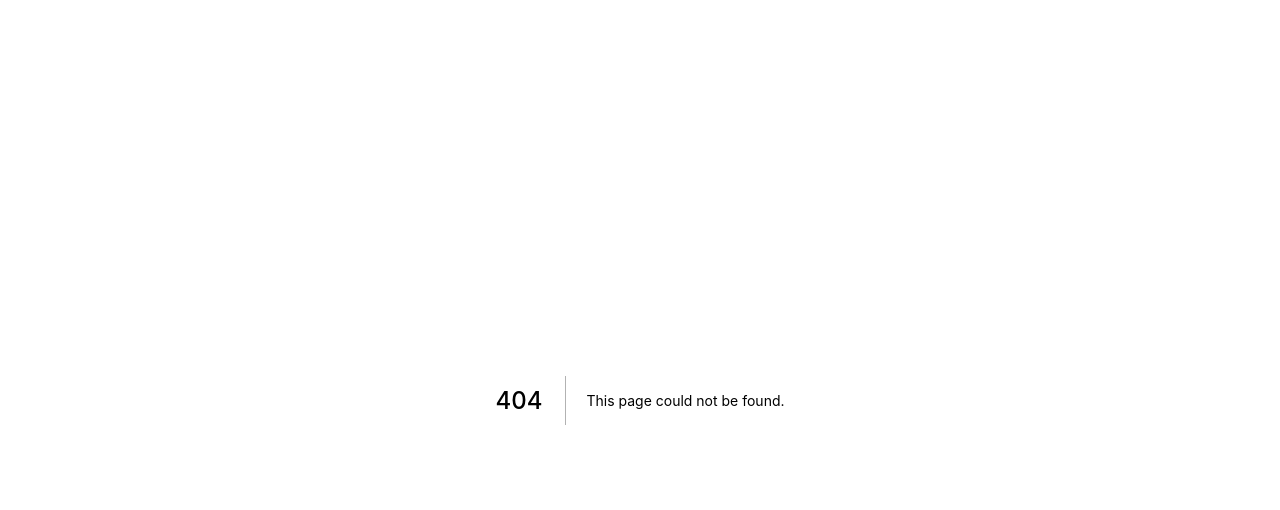
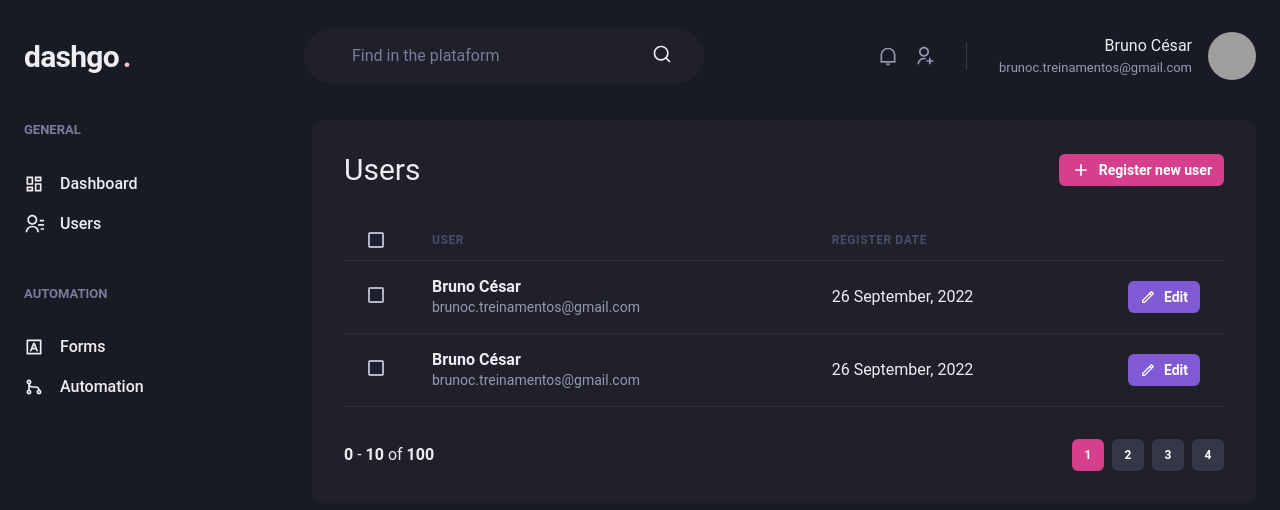
Before and after one commit to brunocesarr/dashgo, a Next.js app: page /users in a window 1280 px wide. Before the commit this address had no page. Shown: the top 510 px of the page. Built offline with nearby package versions, Linux system fonts and the light colour scheme; grey boxes are pictures that could not be loaded.

Commit message:
#feat: Implements user control

```diff
--- /dev/null
+++ b/src/components/Pagination.tsx
@@ -0,0 +1,49 @@
+import { Box, Button, Stack } from '@chakra-ui/react';
+
+export function Pagination() {
+  return (
+    <Stack direction="row" mt="8" justify="space-between" align="center">
+      <Box>
+        <b>0</b> - <b>10</b> of <b>100</b>
+      </Box>
+      <Stack direction="row" spacing="2">
+        <Button
+          size="sm"
+          fontSize="xs"
+          width="4"
+          colorScheme="pink"
+          disabled
+          _disabled={{ bgColor: 'pink.500', color: 'default' }}>
+          1
+        </Button>
+        <Button
+          size="sm"
+          fontSize="xs"
+          width="4"
+          colorScheme="pink"
+          bgColor="gray.700"
+          _hover={{ bgColor: 'gray.500' }}>
+          2
+        </Button>
+        <Button
+          size="sm"
+          fontSize="xs"
+          width="4"
+          colorScheme="pink"
+          bgColor="gray.700"
+          _hover={{ bgColor: 'gray.500' }}>
+          3
+        </Button>
+        <Button
+          size="sm"
+          fontSize="xs"
+          width="4"
+          colorScheme="pink"
+          bgColor="gray.700"
+          _hover={{ bgColor: 'gray.500' }}>
+          4
+        </Button>
+      </Stack>
+    </Stack>
+  );
+}
--- a/src/components/index.ts
+++ b/src/components/index.ts
@@ -1,3 +1,4 @@
 export * from './Header';
+export * from './Pagination';
 export * from './Sidebar';
 export * from './Form';
--- /dev/null
+++ b/src/pages/users/index.tsx
@@ -0,0 +1,108 @@
+import {
+  Box,
+  Button,
+  Checkbox,
+  Flex,
+  Heading,
+  Icon,
+  Table,
+  Tbody,
+  Td,
+  Th,
+  Thead,
+  Tr,
+  Text,
+} from '@chakra-ui/react';
+import { RiAddLine, RiPencilLine } from 'react-icons/ri';
+import { Header, Sidebar, Pagination } from '../../components';
+
+export default function UserList() {
+  return (
+    <Box>
+      <Header />
+      <Flex w="100%" my="6" maxWidth={1480} px="6">
+        <Sidebar />
+
+        <Box flex="1" borderRadius={8} bg="gray.800" p="8">
+          <Flex mb="8" justify="space-between" align="center">
+            <Heading size="lg" fontWeight="normal">
+              Users
+            </Heading>
+            <Button
+              as="a"
+              size="sm"
+              fontSize="sm"
+              colorScheme="pink"
+              leftIcon={<Icon as={RiAddLine} fontSize="20" />}>
+              Register new user
+            </Button>
+          </Flex>
+
+          <Table colorScheme="whiteAlpha">
+            <Thead>
+              <Tr>
+                <Th px="6" color="gray.300" width="8">
+                  <Checkbox colorScheme="pink" />
+                </Th>
+                <Th>User</Th>
+                <Th>Register Date</Th>
+                <Th w="8"></Th>
+              </Tr>
+            </Thead>
+            <Tbody>
+              <Tr>
+                <Td px="6">
+                  <Checkbox colorScheme="pink" />
+                </Td>
+                <Td>
+                  <Box>
+                    <Text fontWeight="bold">Bruno César</Text>
+                    <Text fontSize="sm" color="gray.300">
+                      brunoc.treinamentos@gmail.com
+                    </Text>
+                  </Box>
+                </Td>
+                <Td>26 September, 2022</Td>
+                <Td>
+                  <Button
+                    as="a"
+                    size="sm"
+                    fontSize="sm"
+                    colorScheme="purple"
+                    leftIcon={<Icon as={RiPencilLine} fontSize="16" />}>
+                    Edit
+                  </Button>
+                </Td>
+              </Tr>
+              <Tr>
+                <Td px="6">
+                  <Checkbox colorScheme="pink" />
+                </Td>
+                <Td>
+                  <Box>
+                    <Text fontWeight="bold">Bruno César</Text>
+                    <Text fontSize="sm" color="gray.300">
+                      brunoc.treinamentos@gmail.com
+                    </Text>
+                  </Box>
+                </Td>
+                <Td>26 September, 2022</Td>
+                <Td>
+                  <Button
+                    as="a"
+                    size="sm"
+                    fontSize="sm"
+                    colorScheme="purple"
+                    leftIcon={<Icon as={RiPencilLine} fontSize="16" />}>
+                    Edit
+                  </Button>
+                </Td>
+              </Tr>
+            </Tbody>
+          </Table>
+          <Pagination />
+        </Box>
+      </Flex>
+    </Box>
+  );
+}
```
Also changed, not shown: src/pages/users/create.tsx (added, +52 -0 lines).
